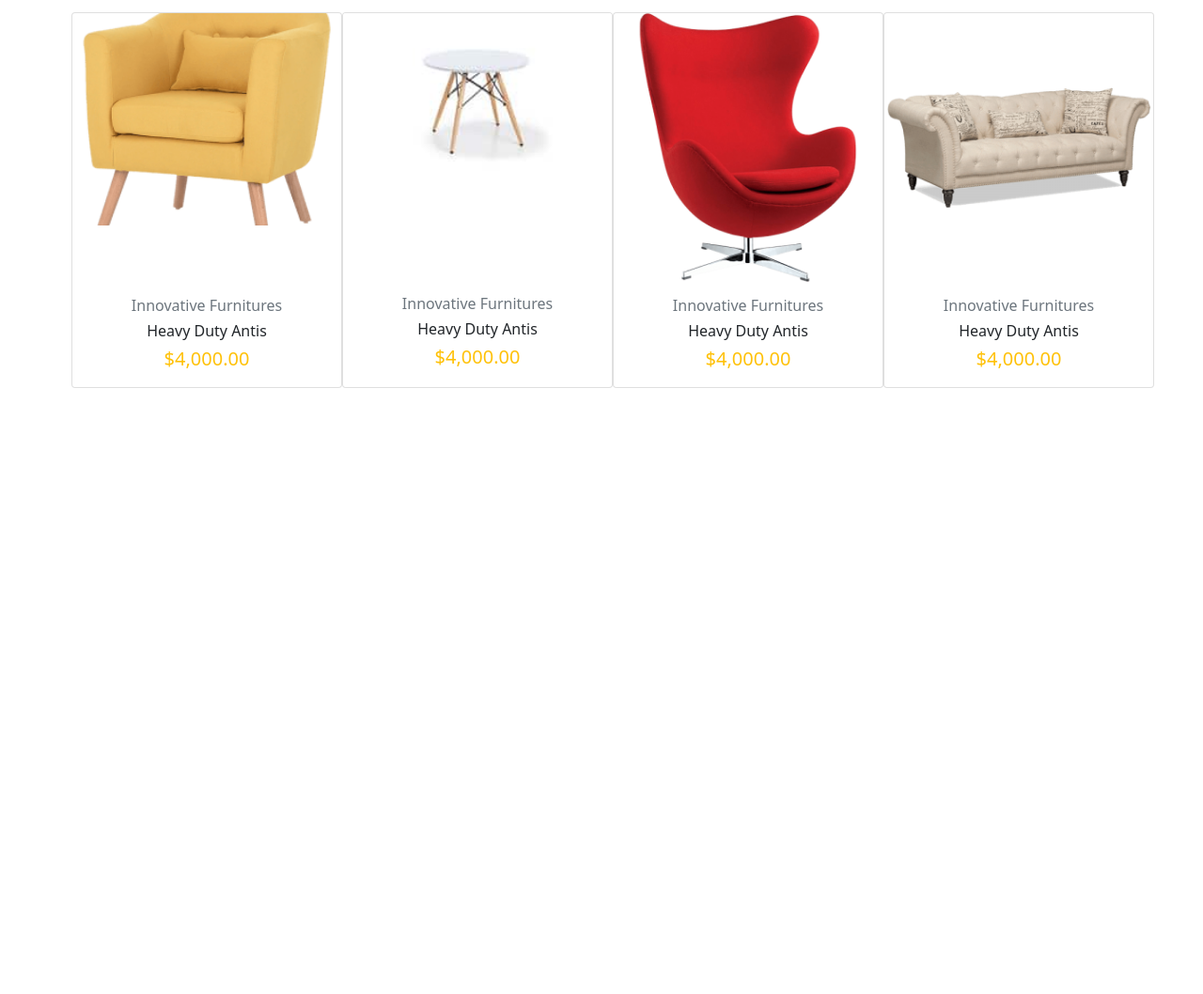
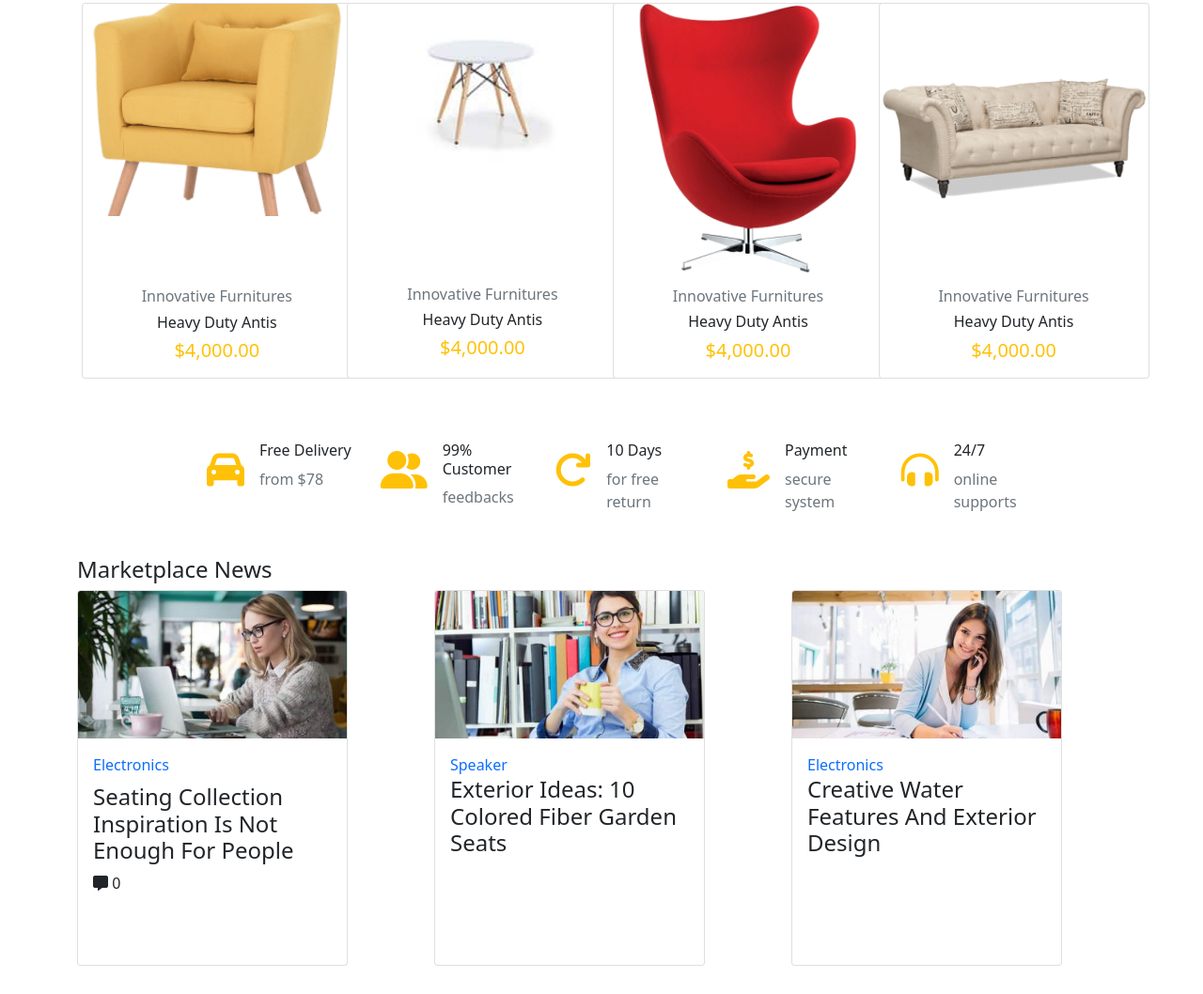
Before and after one commit to abujakariacse/marketo-furniture-ecommerce, a plain HTML site: page index.html in a window 1280 px wide. Shown: the part 1013-2071 px from the top of the page at 94% size. Before the commit the page ends 1456 px from the top, so only its background shows below. Drawn offline with nearby package versions, Linux system fonts and the light colour scheme.

Commit message:
news add

```diff
--- a/css/style.css
+++ b/css/style.css
@@ -51,3 +51,11 @@ section{
 .second-card{
     margin-top: 110px;
 }
+.col{
+    box-shadow: 5px 5px 10px rgba(128, 128, 128, 0.397);
+    border-radius: 5px;
+}
+#elementor-container{
+    margin-top: 4%;
+    margin-left: 15%;
+}
--- a/index.html
+++ b/index.html
@@ -89,7 +89,7 @@
     </header>
     <main>
         <!-- Carousel -->
-        <section>
+        <section class="container-fluid">
             <div id="carouselExampleCaptions" class="carousel slide" data-bs-ride="carousel">
                 <div class="carousel-indicators">
                     <button type="button" data-bs-target="#carouselExampleCaptions" data-bs-slide-to="0" class="active"
@@ -149,19 +149,20 @@
             </div>
         </section>
         <!-- Features section -->
-        <section class="mb-3">
+        <section class=" container mb-3">
             <div class="row g-3 ms-lg-5">
                 <div class="col-12 col-sm-12 col-md-6 col-lg-6 col-xl-6 col-xxl-6">
                     <img class="img-fluid" src="images/feature1-min.jpg" alt="">
                 </div>
-                <div class="col-12 col-sm-12 cols-md-6 col-lg-6 col-xl-6 col-xxl-6">
+                <div class="col-12 col-sm-12 col-md-6 col-lg-6 col-xl-6 col-xxl-6">
                     <img class="img-fluid" src="images/feature2-min.jpg" alt="">
                 </div>
             </div>
         </section>
         <!-- Products section -->
-        <section>
-            <div class="row ms-lg-5">
+        <section class="container-fluid">
+            <div class="container">
+                <div class="row g-4 ">
                     <div class="col-6 col-sm-6 col-md-6 col-lg-6 col-xl-6 col-xxl-6">
                         <h5 class="section-title text-danger">New Arrival</h5>
                     </div>
@@ -172,7 +173,7 @@
                         <h5 class="section-sub-title text-info">Best Sell</h5>
                     </div>
                 </div>
-            <!-- Products -->
+            </div>
             <div class="row g-4" id="products-section">
                 <div class="col-12 col-sm-12 col-md-6 col-lg-3 col-xl-3 col-xxl-3">
                     <div class="card" style="width: 18rem;">
@@ -216,10 +217,94 @@
                 </div>
 
             </div>
+        </section>
+        <section class="container" id="elementor-container">
+            <div class="row g-4 p-3">
+                <div class="col-12 col-sm-12 col-md-2 col-lg-2 col-xl-2 col-xxl-2 d-flex">
+                    <div>
+                        <span class="fs-1 text-warning"><i class="fa-solid fa-car"></i></span>
+                    </div>
+                    <div class="ms-3">
+                        <h6>Free Delivery</h6>
+                        <span class="text-secondary">from $78</span>
+                    </div>
+                </div>
+                <div class="col-12 col-sm-12 col-md-2 col-lg-2 col-xl-2 col-xxl-2 d-flex">
+                    <div>
+                        <span class="fs-1 text-warning"><i class="fa-solid fa-user-group"></i></i></span>
+                    </div>
+                    <div class="ms-3">
+                        <h6>99% Customer</h6>
+                        <span class="text-secondary">feedbacks</span>
+                    </div>
+                </div>
+                <div class="col-12 col-sm-12 col-md-2 col-lg-2 col-xl-2 col-xxl-2 d-flex">
+                    <div>
+                        <span class="fs-1 text-warning"><i class="fa-solid fa-arrow-rotate-right"></i></span>
+                    </div>
+                    <div class="ms-3">
+                        <h6>10 Days</h6>
+                        <span class="text-secondary">for free return</span>
+                    </div>
+                </div>
+                <div class="col-12 col-sm-12 col-md-2 col-lg-2 col-xl-2 col-xxl-2 d-flex">
+                    <div>
+                        <span class="fs-1 text-warning"><i class="fa-solid fa-hand-holding-dollar"></i></span>
+                    </div>
+                    <div class="ms-3">
+                        <h6>Payment</h6>
+                        <span class="text-secondary">secure system</span>
+                    </div>
+                </div>
+                <div class="col-12 col-sm-12 col-md-2 col-lg-2 col-xl-2 col-xxl-2 d-flex">
+                    <div>
+                        <span class="fs-1 text-warning"><i class="fa-solid fa-headphones-simple"></i></span>
+                    </div>
+                    <div class="ms-3">
+                        <h6>24/7</h6>
+                        <span class="text-secondary">online supports</span>
+                    </div>
+                </div>
 
 
+            </div>
+        </section>
+        <!-- News Section -->
+        <section class="container">
+            <h4>Marketplace News</h4>
+            <div class="row">
+                <div class="col-12 col-sm-12 col-md-4 col-lg-4 col-xl-4 col-xxl-4">
+                    <div class="card" style="width: 18rem;">
+                        <img src="images/seating.jpg" class="card-img-top" alt="...">
+                        <div class="card-body">
+                            <p class="card-title text-primary">Electronics</p>
+                            <h4 class="card-text">Seating Collection Inspiration Is Not Enough For People</h4>
+                            <span><i class="fa-solid fa-message"></i></span>
+                            <span>0</span>
+                        </div>
+                    </div>
+                </div>
+                <div class="col-12 col-sm-12 col-md-4 col-lg-4 col-xl-4 col-xxl-4">
+                    <div class="card" style="width: 18rem;">
+                        <img src="images/cup.jpg" class="card-img-top" alt="...">
+                        <div class="card-body">
+                            <span class="card-title text-primary">Speaker</span>
+                            <h4 class="card-text">Exterior Ideas: 10 Colored Fiber Garden Seats</h4>
 
+                        </div>
+                    </div>
+                </div>
+                <div class="col-12 col-sm-12 col-md-4 col-lg-4 col-xl-4 col-xxl-4">
+                    <div class="card" style="width: 18rem;">
+                        <img src="images/pen.jpg" class="card-img-top" alt="...">
+                        <div class="card-body">
+                            <span class="card-title text-primary">Electronics</span>
+                            <h4 class="card-text">Creative Water Features And Exterior Design</h4>
 
+                        </div>
+                    </div>
+                </div>
+            </div>
         </section>
     </main>
     <!-- Bootstrap Bundle Link -->
```
Also changed, not shown: images/cup.jpg (added), images/pen.jpg (added), images/seating.jpg (added). Lines whose indentation alone changed are shown as unchanged.
